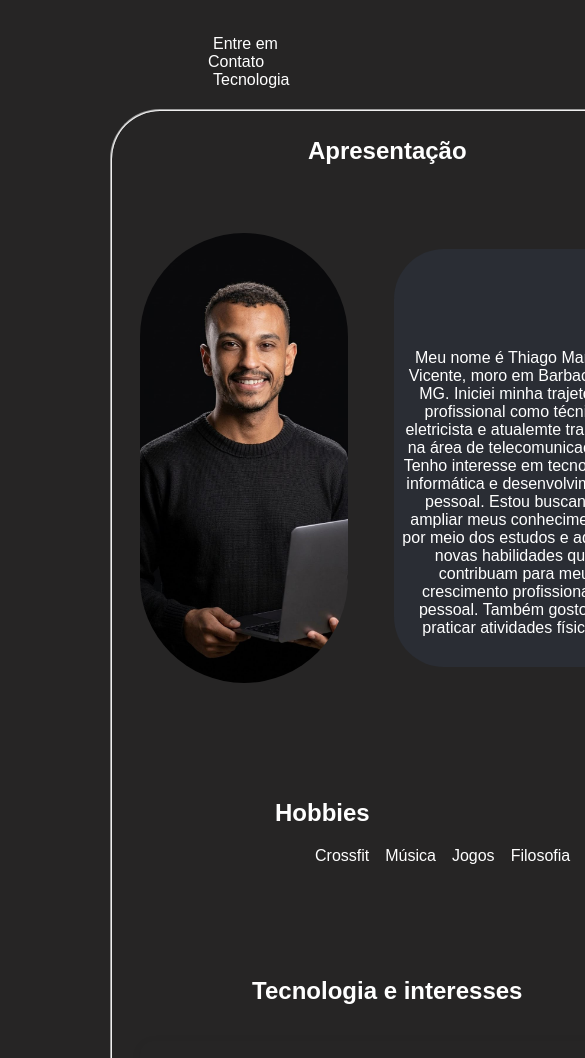
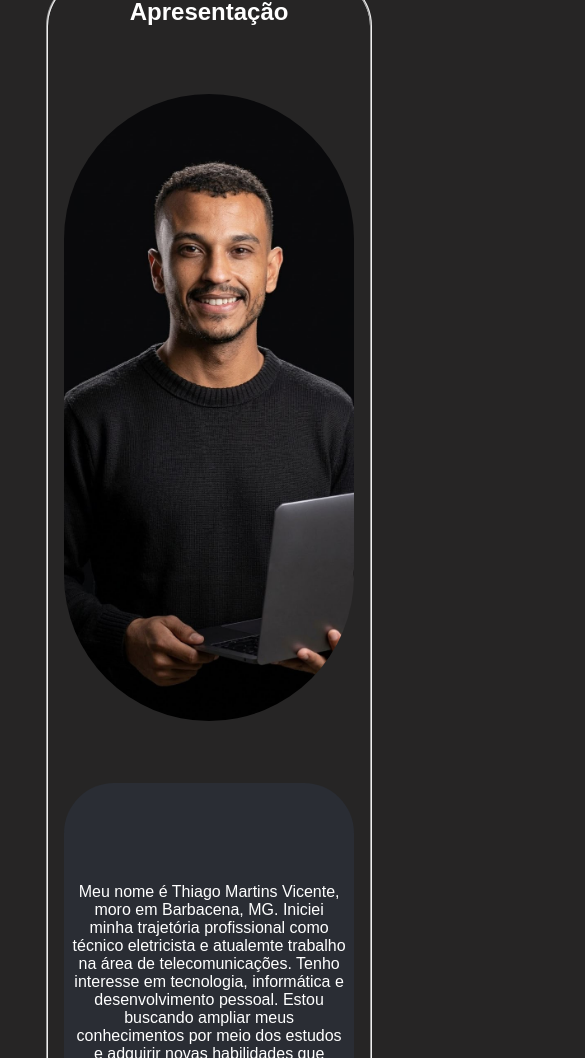
Before and after one commit to Thiagomart93/P-gina-Pessoal-, a plain HTML site: page Página pessoal/index.html in a window 390 px wide. Shown: the part 255-1313 px from the top of the page, 585 px wide, since content can reach past the window. Drawn offline with Linux system fonts and the light colour scheme.

Commit message:
Add files via upload
Realizado implemento para um  CSS responsivo à página pessoal

```diff
--- a/Página pessoal/CSS/style.css
+++ b/Página pessoal/CSS/style.css
@@ -165,6 +165,14 @@ section {
   line-height: 1.5;
   color: #507cc2;
 }
+/*alteraçãp para responsividade*/
+@media(max-width: 767px){
+  .new div {
+
+    grid-column: 1;
+
+  }
+}
 
 .new > div ul {
   grid-column: 1 / -1;
@@ -217,8 +225,23 @@ display: flex;
 gap: 46px;
 }
 
+@media (max-width: 767px){
+  .pagina{
+    display: grid;
+    grid-column: 1rf;
+  }
+
+}
+
 fieldset{
   border-radius: 50px;
+}
+
+@media(max-width:767px){
+  .texto{
+    padding: 10px;
+
+  }
 }
 
 .texto{
@@ -232,5 +255,46 @@ fieldset{
 }
 .minhafoto{
   border-radius: 450px;
+  height: auto;
+  max-width: 300px;
 
 }
+
+@media (max-width: 767px){
+  header h1{ position: center;
+  }
+  }
+
+@media (max-width: 767px){
+   nav{ display: flex;
+    margin-left: 0px;
+  }
+  }
+
+@media (max-width: 767px){
+  .minhafoto{
+    width: 100%;
+    height: auto;
+    text-align: center;
+  }}
+
+
+  @media (max-width: 767px){
+    fieldset  {
+    margin: 8px;
+    padding: 0px;
+
+  }}
+
+ @media (max-width: 767px){
+  body{
+  padding: 30px;}
+ }
+
+  @media (max-width: 767px){
+    .hobbie  ul {
+      margin-left: -100px;
+      padding: 0px;
+
+    }
+  }
```
